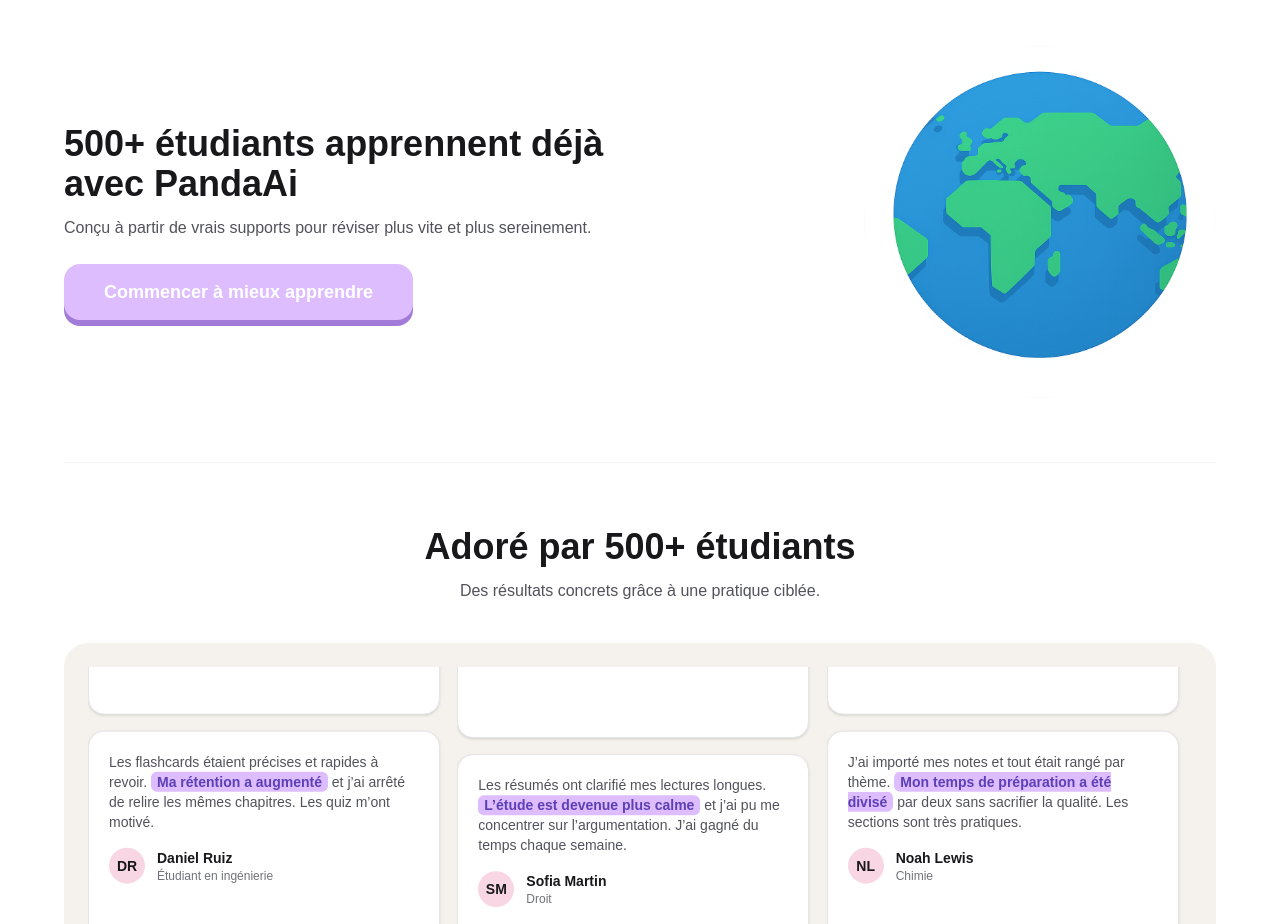
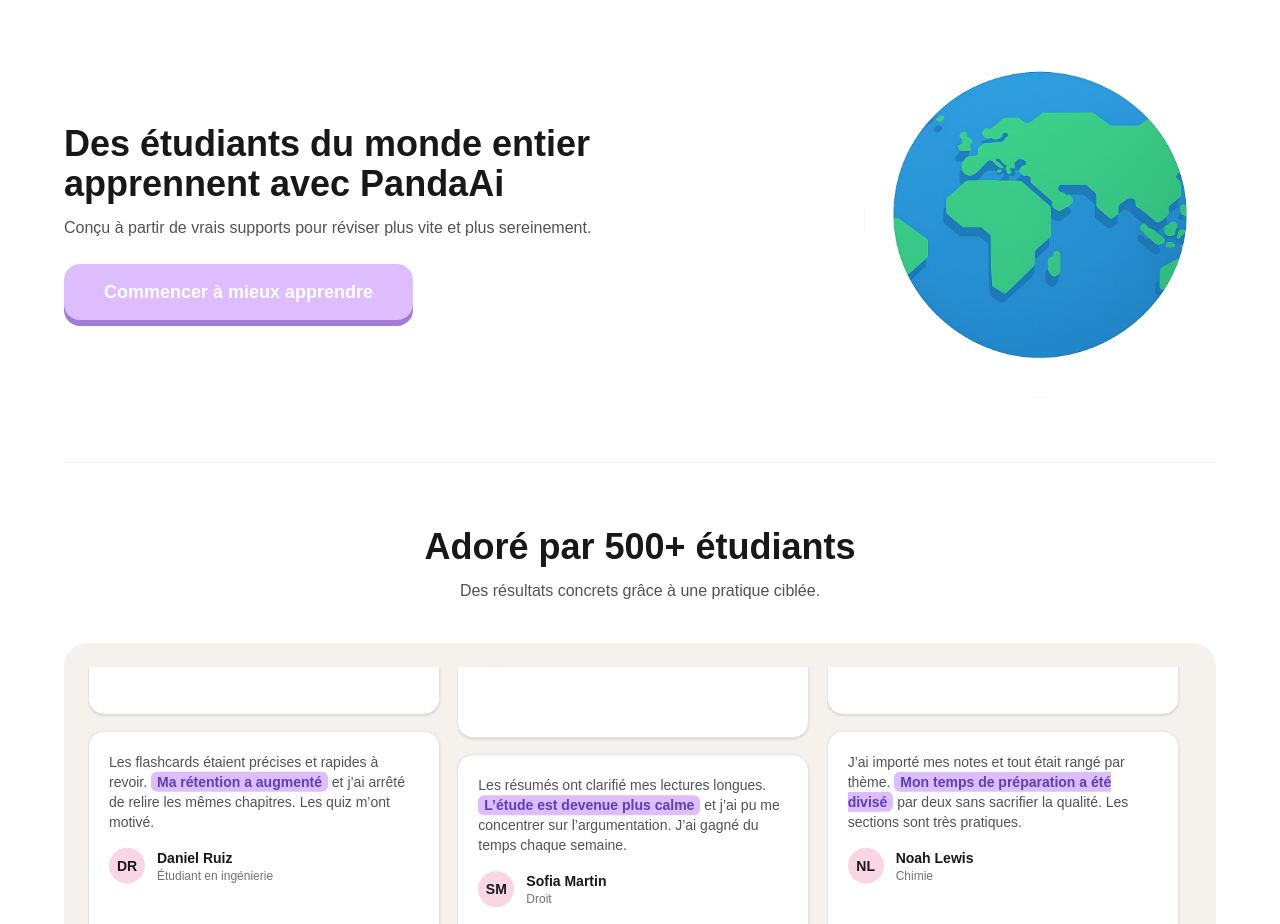
Before and after one commit to I2S9/pandaaiapp, a Next.js app: page /fr in a window 1280 px wide. Shown: the part 1400-2324 px from the top of the page. Built offline with nearby package versions, Linux system fonts and the light colour scheme.

Commit message:
Update homepage global student engagement with PandaAi section

```diff
--- a/src/app/fr/page.tsx
+++ b/src/app/fr/page.tsx
@@ -339,7 +339,7 @@
           <div className="grid items-center gap-10 lg:grid-cols-[1.1fr_0.9fr]">
             <div>
               <h2 className="text-3xl font-semibold text-zinc-900 sm:text-4xl">
-                500+ étudiants apprennent déjà avec PandaAi
+                Des étudiants du monde entier apprennent avec PandaAi
               </h2>
               <p className="mt-3 max-w-xl text-base text-zinc-600">
                 Conçu à partir de vrais supports pour réviser plus vite et plus
--- a/src/app/page.tsx
+++ b/src/app/page.tsx
@@ -321,7 +321,7 @@
           <div className="grid items-center gap-10 lg:grid-cols-[1.1fr_0.9fr]">
             <div>
               <h2 className="text-3xl font-semibold text-zinc-900 sm:text-4xl">
-                500+ students already learning with PandaAi
+                Students across the world learn with PandaAi
               </h2>
               <p className="mt-3 max-w-xl text-base text-zinc-600">
                 Built from real study materials and trusted for calmer, faster
```
